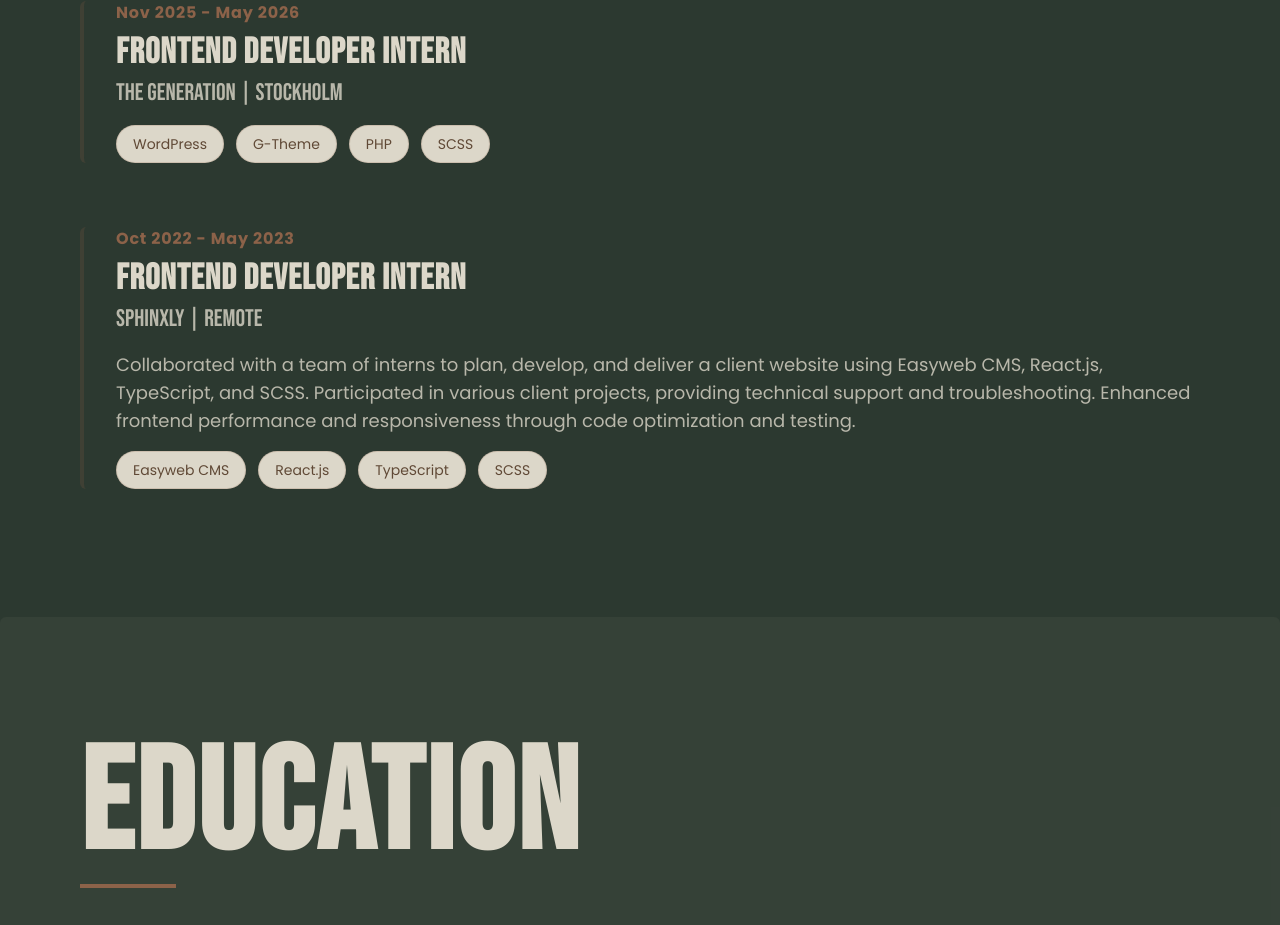
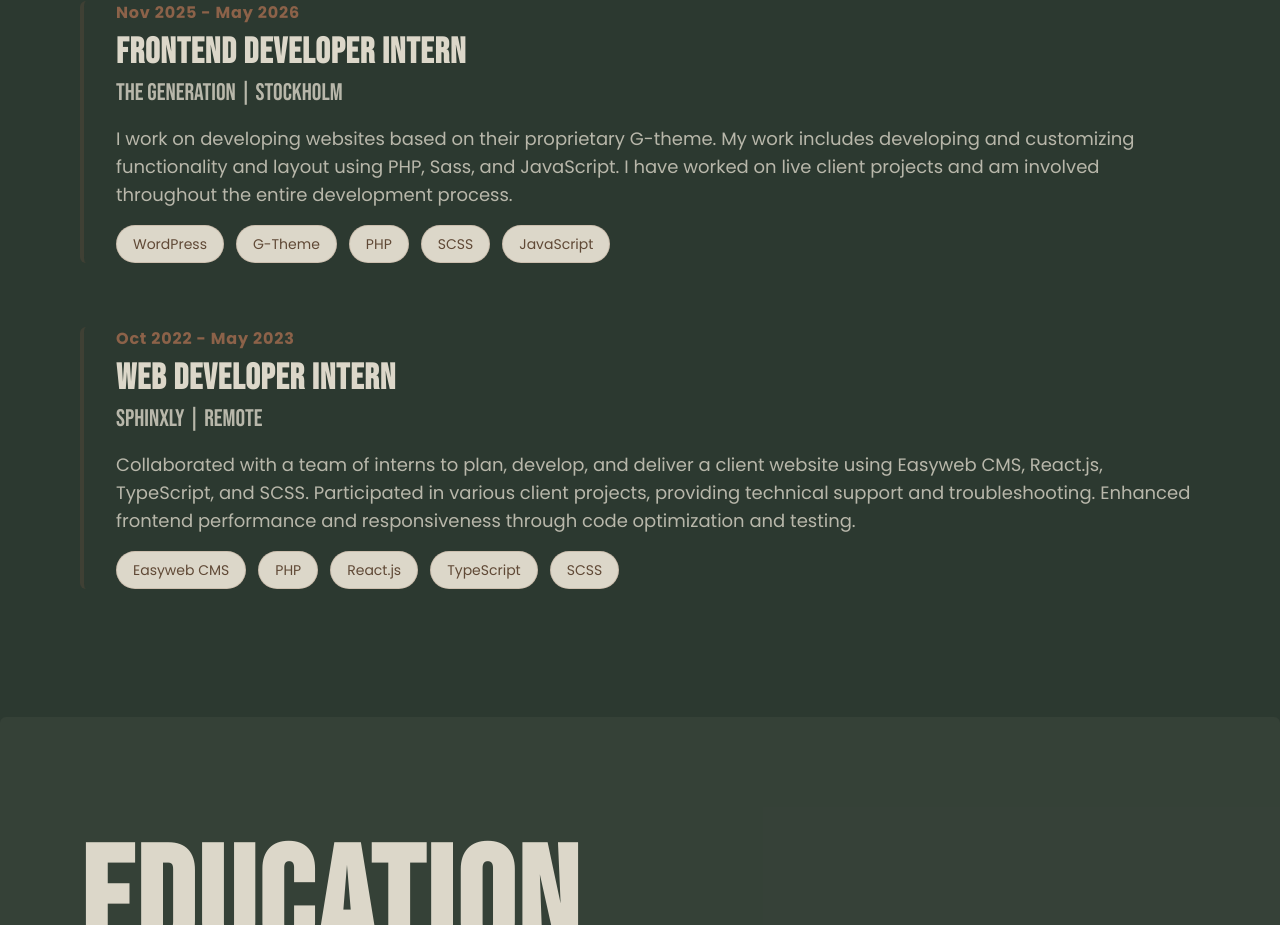
Before and after one commit to zarhaselene/portfolio, a Next.js app: page / in a window 1280 px wide. Shown: the part 4900-5825 px from the top of the page. Built offline with nearby package versions, Linux system fonts and the light colour scheme; no server answers.

Commit message:
Update experience details for Frontend Developer Intern and Web Developer Intern roles

```diff
--- a/src/app/layout/Experience.jsx
+++ b/src/app/layout/Experience.jsx
@@ -9,16 +9,16 @@ const Experience = () => {
       role: "Frontend Developer Intern",
       company: "The Generation | Stockholm",
       description:
-        "",
-      technologies: ["WordPress", "G-Theme", "PHP", "SCSS"],
+        "I work on developing websites based on their proprietary G-theme. My work includes developing and customizing functionality and layout using PHP, Sass, and JavaScript. I have worked on live client projects and am involved throughout the entire development process.",
+      technologies: ["WordPress", "G-Theme", "PHP", "SCSS", "JavaScript"],
     },
     {
       period: "Oct 2022 - May 2023",
-      role: "Frontend Developer Intern",
+      role: "Web Developer Intern",
       company: "Sphinxly | Remote",
       description:
         "Collaborated with a team of interns to plan, develop, and deliver a client website using Easyweb CMS, React.js, TypeScript, and SCSS. Participated in various client projects, providing technical support and troubleshooting. Enhanced frontend performance and responsiveness through code optimization and testing.",
-      technologies: ["Easyweb CMS", "React.js", "TypeScript", "SCSS"],
+      technologies: ["Easyweb CMS", "PHP", "React.js", "TypeScript", "SCSS"],
     },
   ];
 
```
